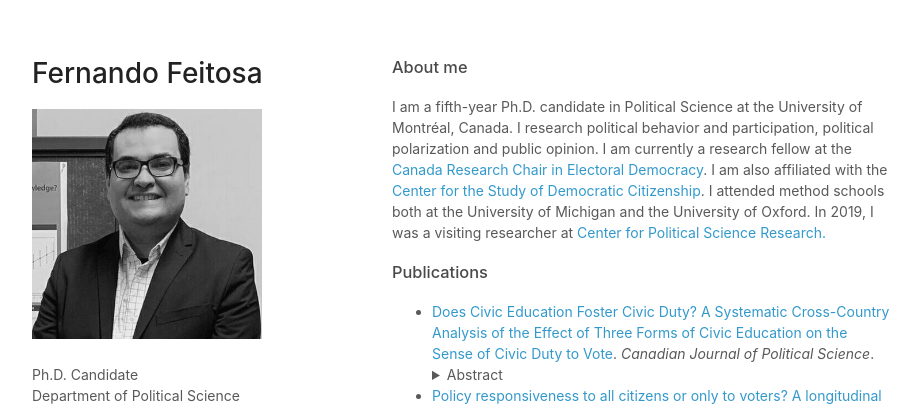
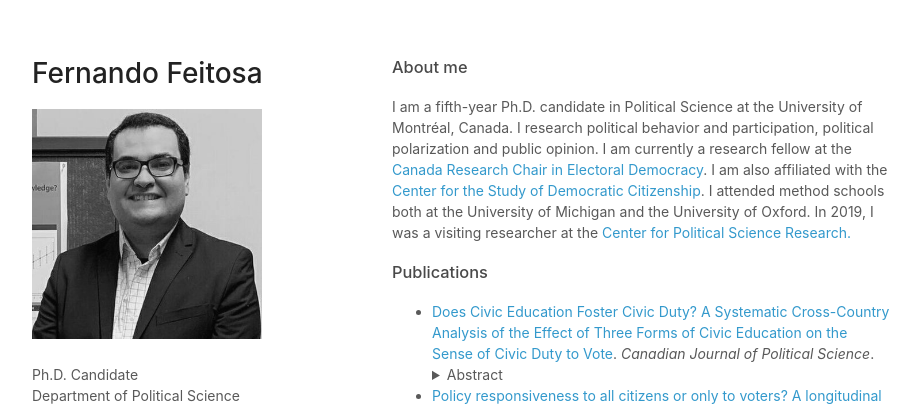
Before and after one commit to ferfeitosa/ferfeitosa.github.io, a Jekyll site: the page index.html, which Jekyll copies as it is, in a window 1280 px wide and 1343 px high. Shown: the top 409 px of the window, without its empty margins (178-1101 px from the left). Built offline with Jekyll 4.4.1, drawn with Linux system fonts in a browser that asks for light colours; nearby versions of some CDN libraries; library files that are not in the unit come from our copies.

Commit message:
Update index.html

```diff
--- a/index.html
+++ b/index.html
@@ -58,7 +58,7 @@
   I research political behavior and participation, political polarization and public opinion.
   I am currently a research fellow at the <a href="https://www.chairedemocratie.com" rel="noopener noreferrer" target="_blank">Canada Research Chair in Electoral Democracy</a>.
   I am also affiliated with the <a href="https://csdc-cecd.ca" rel="noopener noreferrer" target="_blank">Center for the Study of Democratic Citizenship</a>.
-  I attended method schools both at the University of Michigan and the University of Oxford. In 2019, I was a visiting researcher at <a href="https://soc.kuleuven.be/centre-for-political-research" rel="noopener noreferrer" target="_blank">Center for Political Science Research.</a> </p>
+  I attended method schools both at the University of Michigan and the University of Oxford. In 2019, I was a visiting researcher at the <a href="https://soc.kuleuven.be/centre-for-political-research" rel="noopener noreferrer" target="_blank">Center for Political Science Research.</a> </p>
 
 
     <div align="left">
@@ -188,7 +188,7 @@
           <h3>Teaching</h3>
         </div>
 
-       <p><a href=“images/POL2809_A20_Feitosa.pdf”><b>POL 2809: Quantitative research methods.</b></a></p>
+       <p><a href=“ferfeitosa.github.io/images/POL2809_A20_Feitosa.pdf”><b>POL 2809: Quantitative research methods.</b></a></p>
 
           <hr>
 
```
